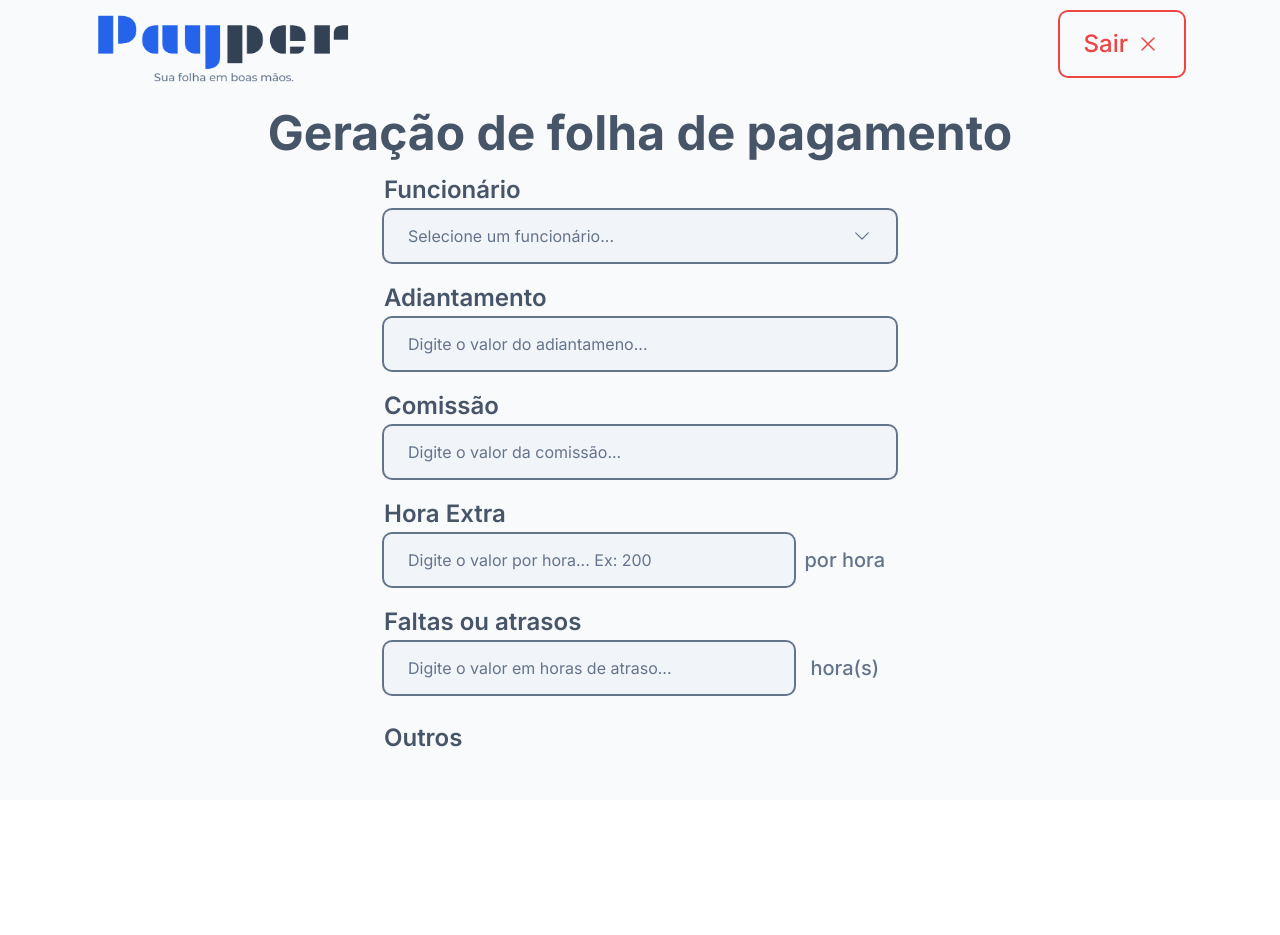
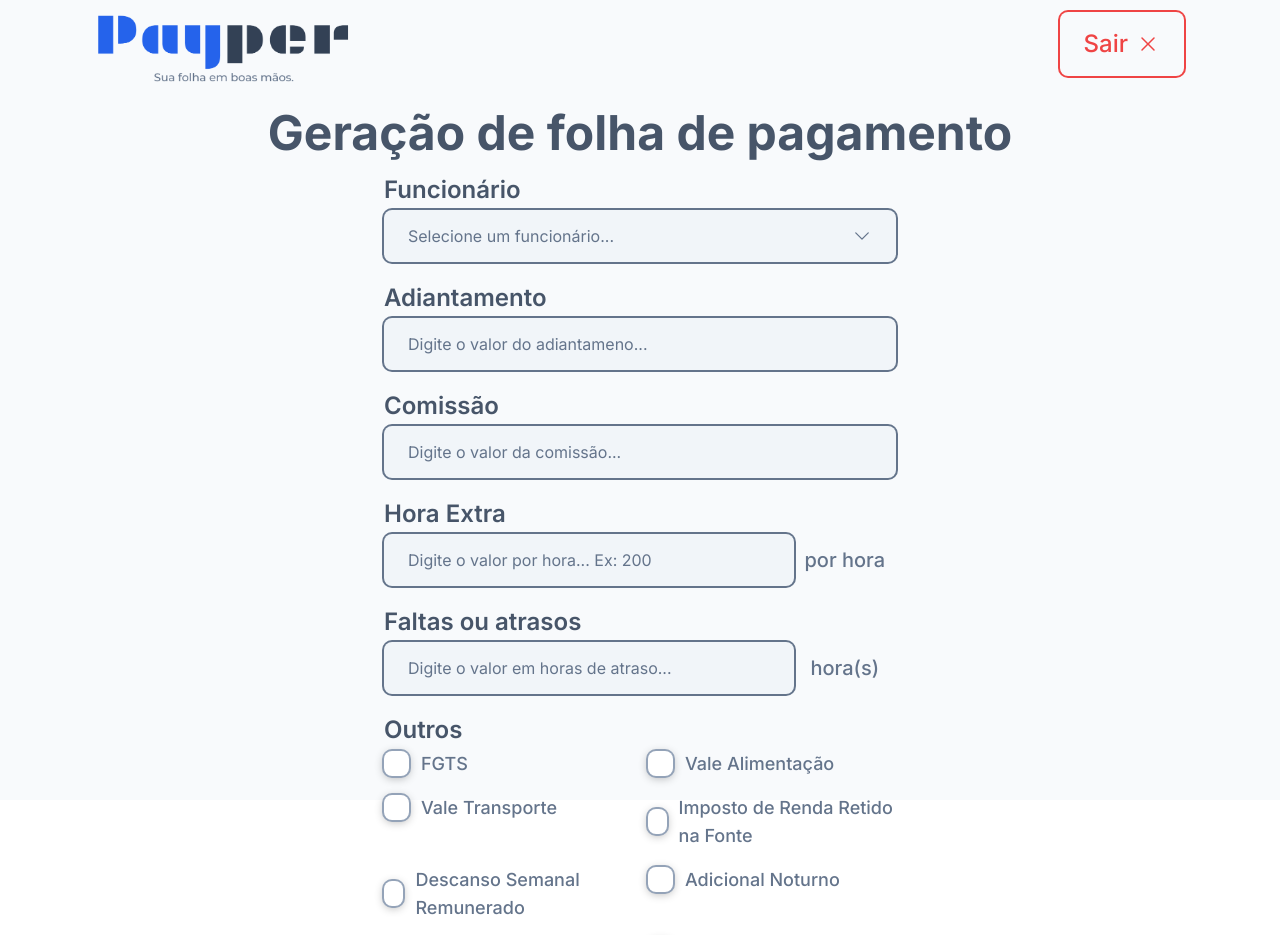
Before and after one commit to QuasarBeam154/payper-front, a Next.js app: page /home in a window 1280 px wide. Shown: the top 935 px of the page. Before the commit the page ends 800 px from the top, so only its background shows below. Built offline with nearby package versions, Linux system fonts and the light colour scheme.

Commit message:
feat: implements checkbox array sys

```diff
--- a/src/app/home/page.tsx
+++ b/src/app/home/page.tsx
@@ -1,13 +1,32 @@
 'use client'
 
-import React from 'react';
+import React, { useState } from 'react';
 import * as Form from "@radix-ui/react-form";
 import * as Select from '@radix-ui/react-select';
 import DisplayImage from '@/components/misc/display-image';
 import TertiaryButton from '@/components/buttons/tertiary-button';
-import { ChevronDownIcon, XMarkIcon } from '@heroicons/react/24/solid';
+import { CheckIcon, ChevronDownIcon, XMarkIcon } from '@heroicons/react/24/solid';
+import PrimaryButton from '@/components/buttons/primary-button';
+import checkboxList from './misc/checkbox-list';
+import * as Checkbox from '@radix-ui/react-checkbox';
 
 const PayrollPage = () => {
+
+  const [items, setItems] = useState(checkboxList);
+
+  function handleChange(e: any) {
+    const newItems = items.map(item => {
+      if (item.id === e.target.id) {
+        return {
+          ...item,
+          checked: e.target.checked
+        }
+      }
+      return item;
+    })
+    setItems(newItems);
+  }
+
   return (
     <main className="grid grid-rows-9 w-screen h-screen bg-slate-50">
       {/* Header */}
@@ -106,12 +125,30 @@ const PayrollPage = () => {
               </div>
             </div>
           </Form.Field>
-          <h1 className='mt-2 text-2xl font-semibold leading-none text-slate-600'>Outros</h1>
+          <div>
+            <h1 className='mb-2 text-2xl font-semibold leading-none text-slate-600'>Outros</h1>
+            <div className='grid grid-cols-2 gap-4'>
+              {items && items.map((item, i) => (
+                <Form.Field name={item.name}>
+                  <div className='flex items-center gap-3'>
+                    <Form.Control asChild>
+                      <Checkbox.Root id={item.id} className='shadow-black/30 ring-2 ring-slate-400 hover:bg-slate-200 flex h-[25px] w-[25px] appearance-none items-center justify-center rounded-lg bg-white shadow-[0_2px_10px] outline-none focus:ring-2 focus:ring-blue-500'>
+                        <Checkbox.Indicator className='text-blue-500'>
+                          <CheckIcon />
+                        </Checkbox.Indicator>
+                      </Checkbox.Root>
+                    </Form.Control>
+                    <h3 className='text-lg font-medium text-slate-500'>{item.label}</h3>
+                  </div>
+                </Form.Field>
+              ))}
+            </div>
+          </div>
+
         </Form.Root>
       </div>
       {/* Footer */}
       <div className='row-span-1'>
-
       </div>
     </main>
   )
```
